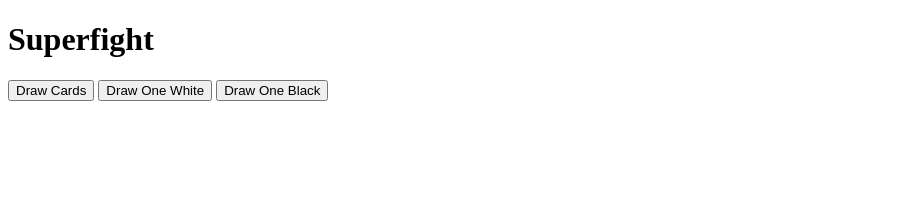
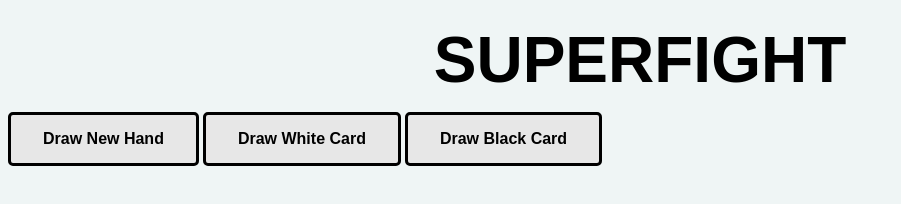
Before and after one commit to aaronhildebrand/cardfight, a website: page client/index.html at #/cards in a window 1280 px wide. Shown: the whole page, without its empty margins (0-901 px from the left). Drawn offline with nearby package versions, Linux system fonts and the light colour scheme.

Commit message:
Add styling.

```diff
--- a/client/app/cards/cards.html
+++ b/client/app/cards/cards.html
@@ -1,13 +1,12 @@
 <div id='cards'>
-  <button class="draw" ng-click="getHand()">Draw Cards</button>
-  <button class="draw" ng-click="getOneWhite()">Draw One White</button>
-  <button class="draw" ng-click="getOneBlack()">Draw One Black</button>
+  <button class="draw" ng-click="getHand()">Draw New Hand</button>
+  <button class="draw" ng-click="getOneWhite()">Draw White Card</button>
+  <button class="draw" ng-click="getOneBlack()">Draw Black Card</button>
+  <button class="cardsPicked" ng-show="showsubmit" ng-click="submitCards()">Submit Selected</button>
   <div></div>
   <div ng-repeat='card in data.cards' style="display: inline-block; vertical-align: top;">
     <div class="{{ card.color }} {{card.selected}}" ng-click="toggleCard(card.index)">
       <div class="cardContents">{{ card.content }}</div>
     </div>
   </div>
-  <div></div>
-  <button class="cardsPicked" ng-show="showsubmit" ng-click="submitCards()">Submit Selected</button>
 </div>
--- a/client/app/cards/cards.js
+++ b/client/app/cards/cards.js
@@ -11,6 +11,7 @@
         data.forEach(function(obj) {
           obj.selected = false;
         });
+        $scope.data.cards = [];
         $scope.data.cards = $scope.data.cards.concat(data);
       })
       .catch(function(err) {
@@ -59,6 +60,12 @@
   };
 
   $scope.submitCards = function() {
-
+    $scope.data.cards = $scope.data.cards.filter(function(card) {
+      return card.selected;
+    });
+    $scope.data.cards.forEach(function(card) {
+      card.selected = false;
+    });
+    $scope.showsubmit = false;
   };
 });
--- a/client/styles/style.css
+++ b/client/styles/style.css
@@ -1,3 +1,19 @@
+body {
+  background-color: #eff5f5;
+}
+
+h1 {
+  color: black;
+  font-family: sans-serif;
+  font-size: 64px;
+  font-weight: 700;
+  line-height: 64px;
+  margin: 0 0 0;
+  padding: 20px 30px;
+  text-align: center;
+  text-transform: uppercase;
+}
+
 .Black {
   background-color: black;
   color: white;
@@ -11,6 +27,8 @@
   border-color: white;
   border-width: 2px;
   cursor: pointer;
+  margin-bottom: 5px;
+  margin-right: 5px;
 }
 
 .White {
@@ -26,6 +44,8 @@
   border-color: black;
   border-width: 2px;
   cursor: pointer;
+  margin-bottom: 5px;
+  margin-right: 5px;
 }
 
 .cardContents {
@@ -34,8 +54,25 @@
 
 .true {
   border-color: green;
+  border-width: 5px;
 }
 
-/*.active{
-  background-color: #5cb85c;
-}*/
+button {
+  background-color: #e7e7e7;
+  color: black;
+  border: none;
+  padding: 15px 32px;
+  text-align: center;
+  text-decoration: none;
+  display: inline-block;
+  font-size: 16px;
+  font-weight: bold;
+  margin-bottom: 20px;
+  border-color: black;
+  border-style: solid;
+  border-radius: 5px;
+}
+
+.cardsPicked {
+  margin-left: 100px;
+}
```
